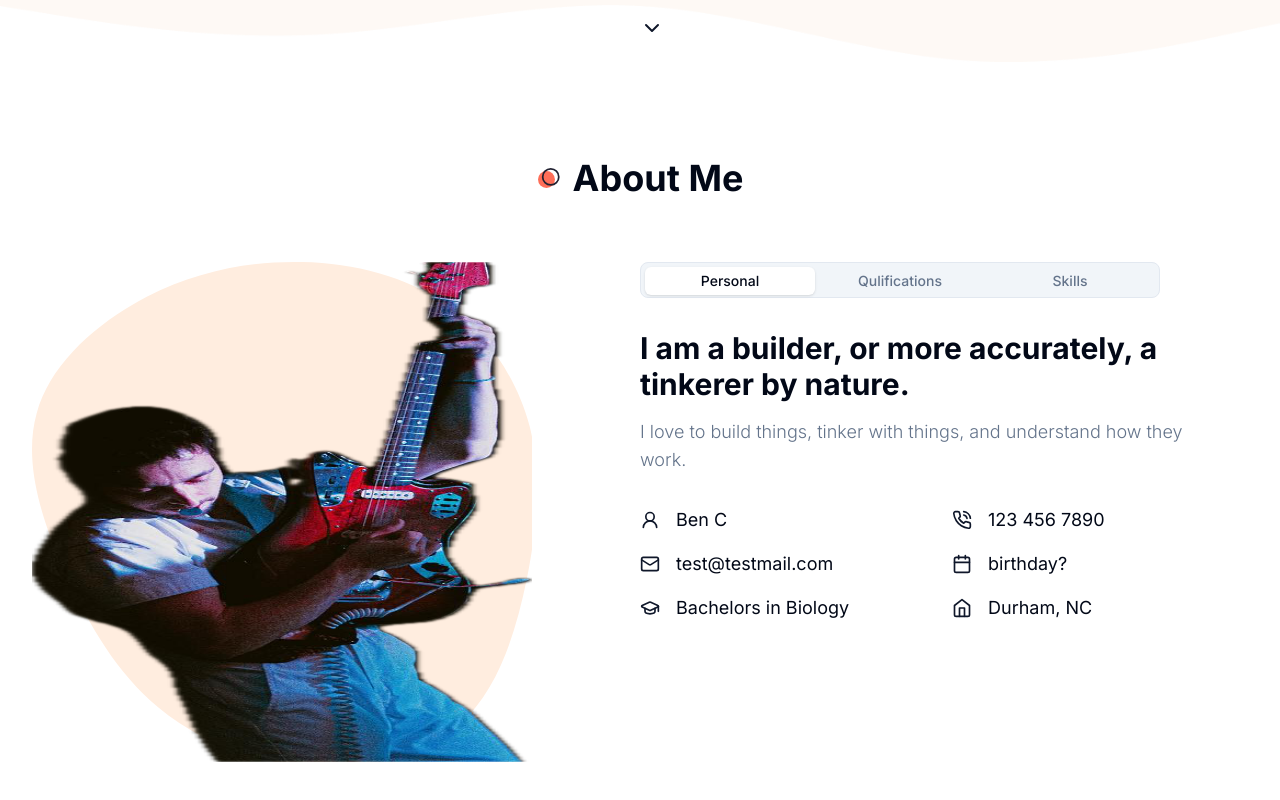
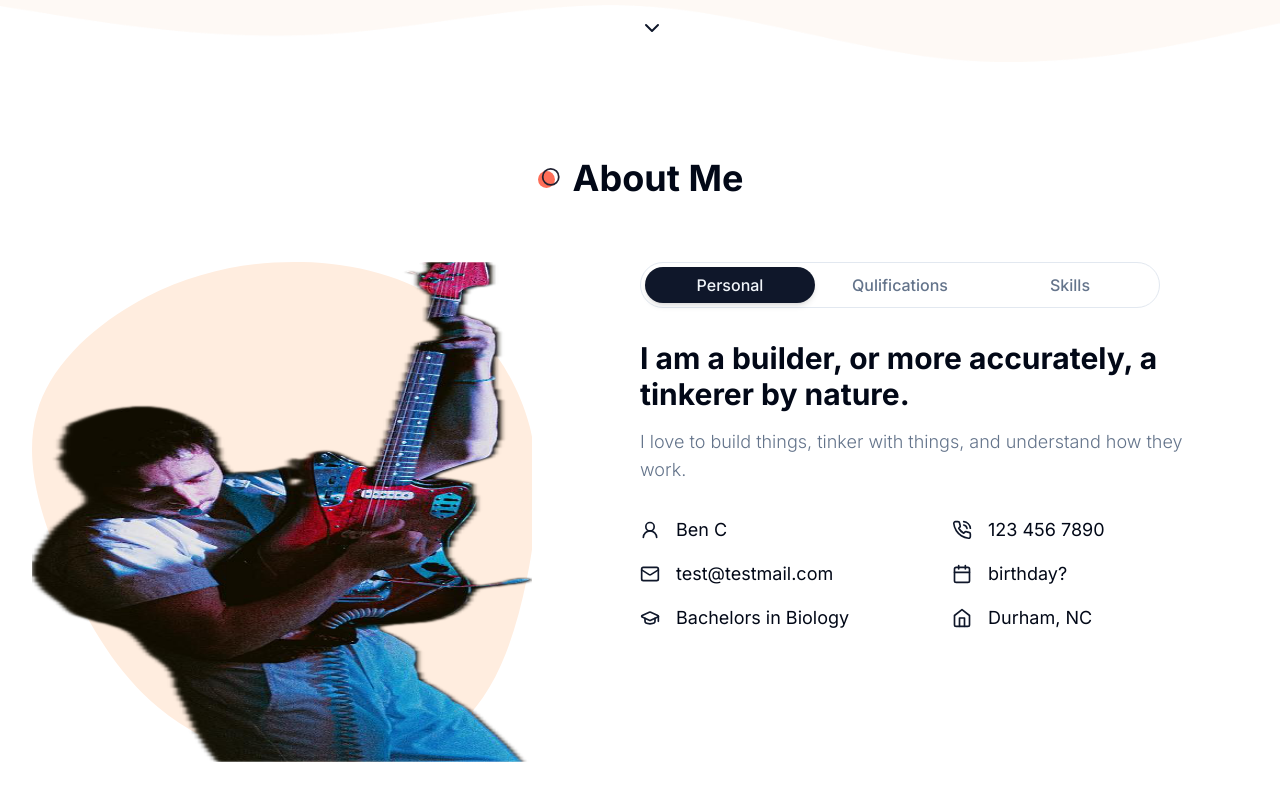
Before and after one commit to bchussid/portfolio, a Next.js app: page / in a window 1280 px wide. Shown: the part 712-1512 px from the top of the page. Built offline with nearby package versions, Linux system fonts and the light colour scheme.

Commit message:
edit/default shad tabs

```diff
--- a/src/components/ui/tabs.tsx
+++ b/src/components/ui/tabs.tsx
@@ -14,7 +14,7 @@
   <TabsPrimitive.List
     ref={ref}
     className={cn(
-      "inline-flex h-9 items-center justify-center rounded-lg bg-muted p-1 text-muted-foreground",
+      "inline-flex items-center justify-center xl:bg-white p-1 text-muted-foreground rounded-[30px] dark:xl:bg-secondary",
       className
     )}
     {...props}
@@ -29,7 +29,8 @@
   <TabsPrimitive.Trigger
     ref={ref}
     className={cn(
-      "inline-flex items-center justify-center whitespace-nowrap rounded-md px-3 py-1 text-sm font-medium ring-offset-background transition-all focus-visible:outline-none focus-visible:ring-2 focus-visible:ring-ring focus-visible:ring-offset-2 disabled:pointer-events-none disabled:opacity-50 data-[state=active]:bg-background data-[state=active]:text-foreground data-[state=active]:shadow",
+      "inline-flex items-center justify-center whitespace-nowrap rounded-full px-3 py-1.5 text-base font-medium ring-offset-background transition-all focus-visible:outline-none focus-visible:ring-2 focus-visible:ring-ring focus-visible:ring-offset-2 disabled:pointer-events-none disabled:opacity-50",
+      "data-[state=active]:bg-primary data-[state=active]:text-accent data-[state=active]:shadow-md h-9",
       className
     )}
     {...props}
```
